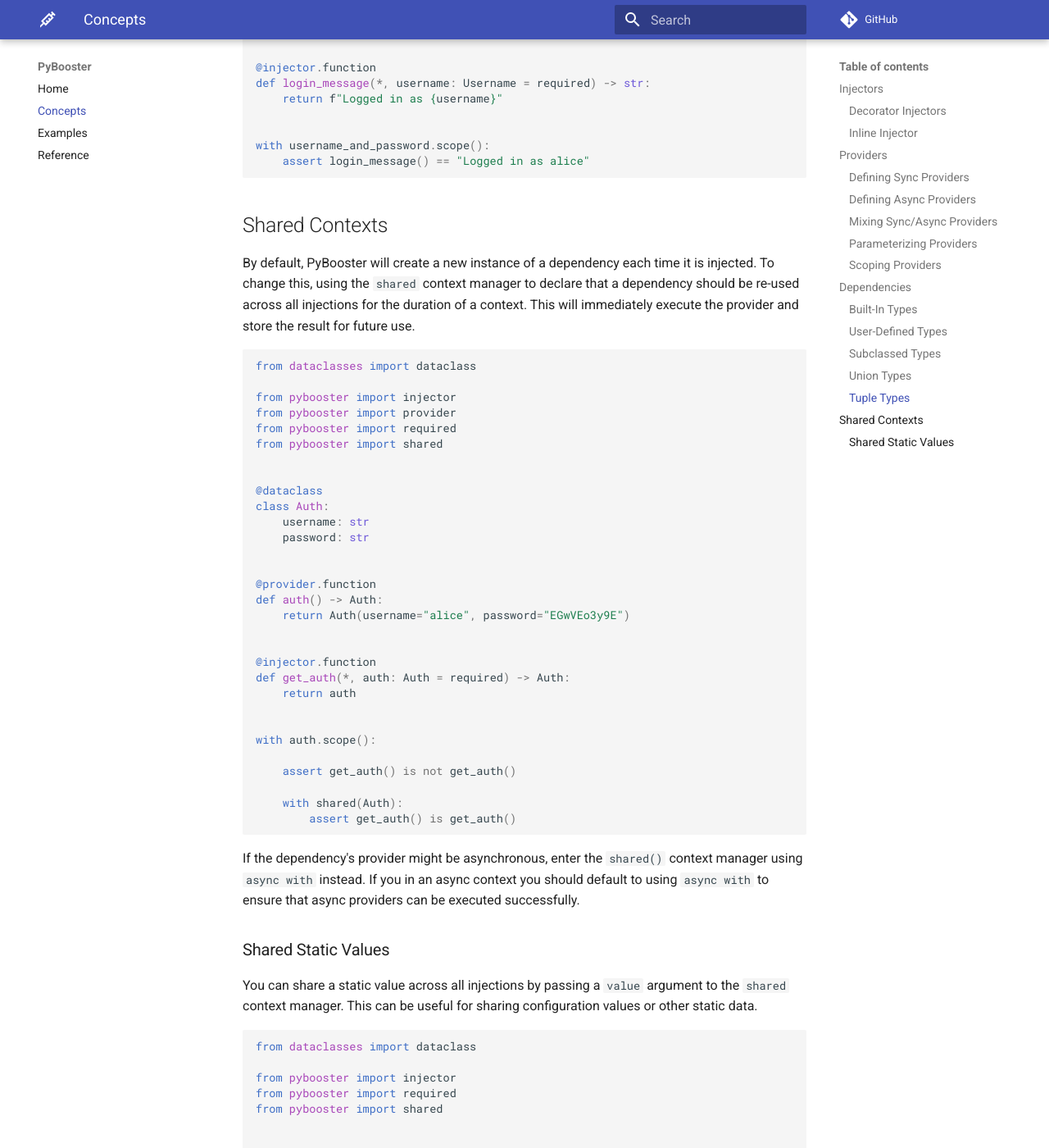
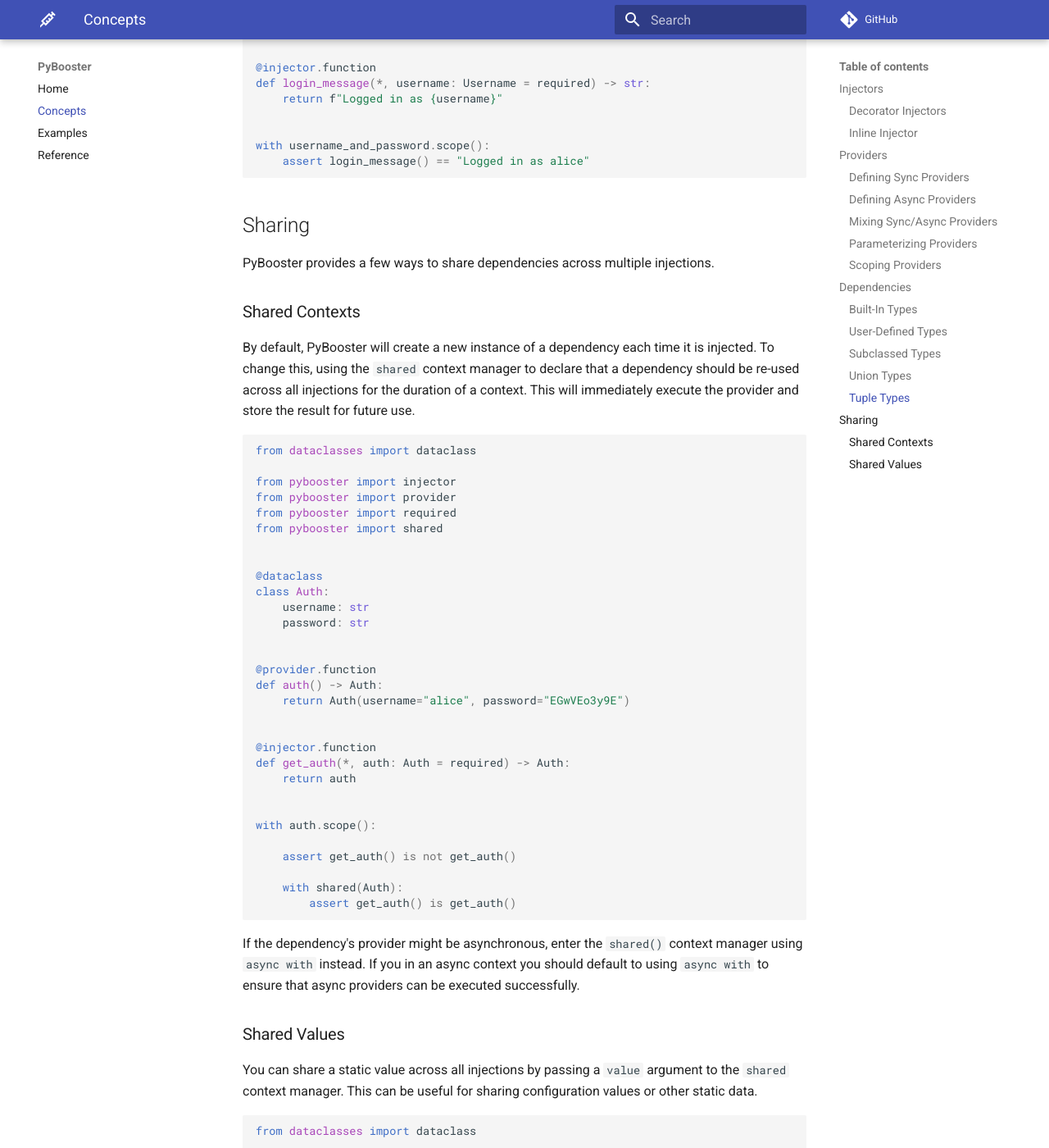
Before and after one commit to rmorshea/pybooster, an MkDocs documentation site: the page built from docs/src/concepts.md, in a window 1280 px wide and 1400 px high, scrolled down 10921 px. Shown: the whole window at 82% size. Built offline with MkDocs 1.6.1 and Material for MkDocs 9.7.7, drawn with Linux system fonts in a browser that asks for light colours; comment, search, counter and statistics services are not loaded.

Commit message:
more minor tweaks

````diff
--- a/docs/mkdocs.yml
+++ b/docs/mkdocs.yml
@@ -49,3 +49,6 @@ markdown_extensions:
     - admonition
     - pymdownx.details
     - pymdownx.superfences
+    - pymdownx.emoji:
+          emoji_index: !!python/name:material.extensions.emoji.twemoji
+          emoji_generator: !!python/name:material.extensions.emoji.to_svg
--- a/docs/src/concepts.md
+++ b/docs/src/concepts.md
@@ -568,7 +568,11 @@ with username_and_password.scope():
     assert login_message() == "Logged in as alice"
 ```
 
-## Shared Contexts
+## Sharing
+
+PyBooster provides a few ways to share dependencies across multiple injections.
+
+### Shared Contexts
 
 By default, PyBooster will create a new instance of a dependency each time it is
 injected. To change this, using the `shared` context manager to declare that a
@@ -612,7 +616,7 @@ If the dependency's provider might be asynchronous, enter the `shared()` context
 using `async with` instead. If you in an async context you should default to using
 `async with` to ensure that async providers can be executed successfully.
 
-### Shared Static Values
+### Shared Values
 
 You can share a static value across all injections by passing a `value` argument to the
 `shared` context manager. This can be useful for sharing configuration values or other
````
Also changed, not shown: docs/src/index.md (+2 -3 lines), README.md.
